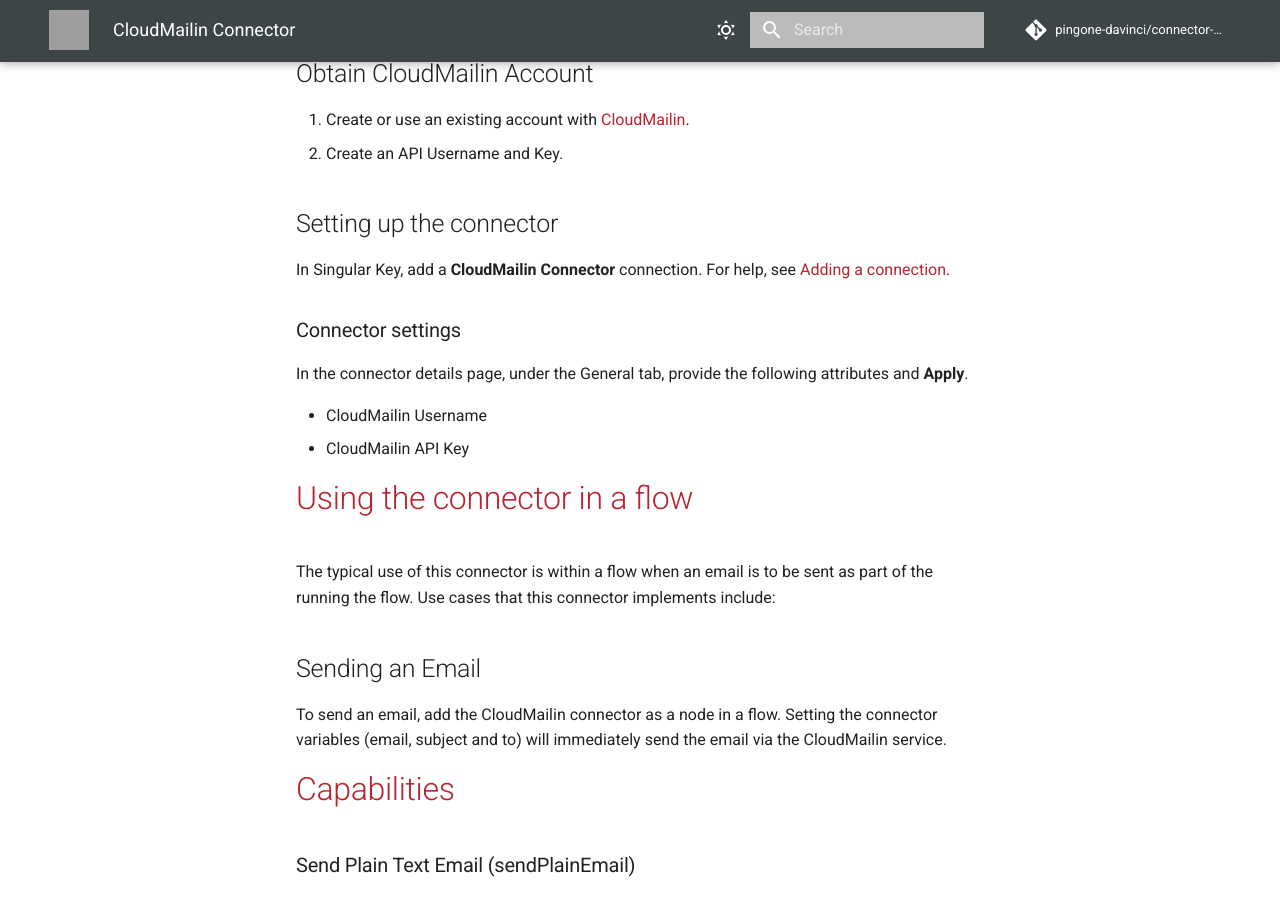
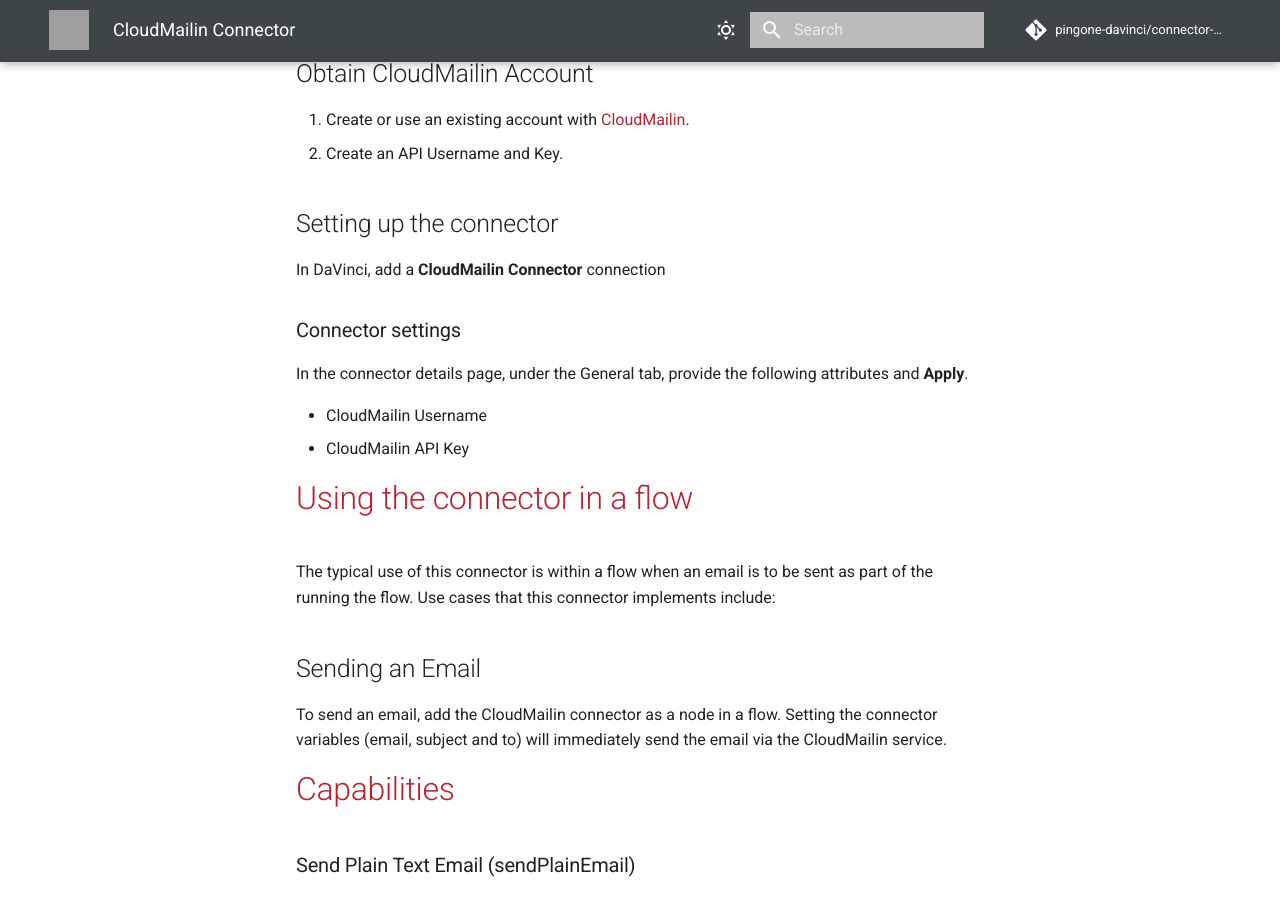
Before and after one commit to pingone-davinci/documentation, an MkDocs documentation site: the page built from docs/cloudmailin/README.md, in a window 1280 px wide and 900 px high, scrolled down 566 px. Built offline with MkDocs 1.6.1 and Material for MkDocs 9.7.7, drawn with Linux system fonts in a browser that asks for light colours; comment, search, counter and statistics services are not loaded; grey boxes are pictures that could not be loaded.

Commit message:
Update README.md

```diff
--- a/docs/cloudmailin/README.md
+++ b/docs/cloudmailin/README.md
@@ -20,7 +20,7 @@
 
 ## Setting up the connector
 
-In Singular Key, add a **CloudMailin Connector** connection. For help, see [Adding a connection](https://docs.google.com/document/d/1Sc9tD5tn9dl79qOWup0k3eKk5hrNVI8lZPAdm8loeiA/edit#).
+In DaVinci, add a **CloudMailin Connector** connection
 
 ### Connector settings
 
```
